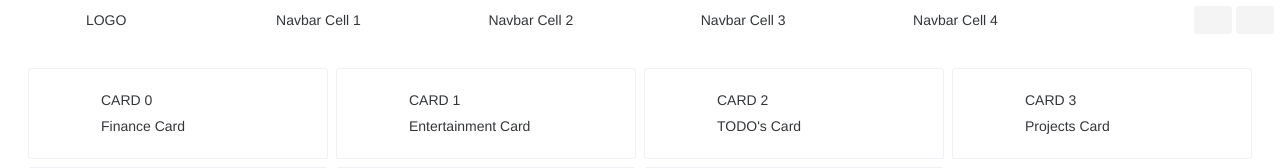
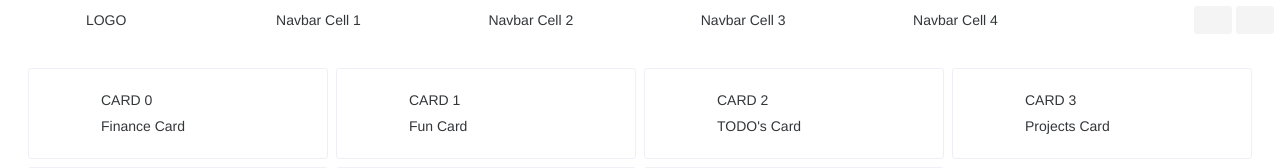
Before and after one commit to ssamilg/personal-hub, a Vue app: page / in a window 1280 px wide. Shown: the top 168 px of the page. Built offline with nearby package versions, Linux system fonts and the light colour scheme; no server answers; sample sign-in values are in the browser's storage; some icons are missing.

Commit message:
Entertainment name changed to Fun in dashboard

```diff
--- a/src/components/PHDashboard.vue
+++ b/src/components/PHDashboard.vue
@@ -30,7 +30,7 @@ export default {
         },
         {
           id: 1,
-          name: 'Entertainment',
+          name: 'Fun',
           icon: 'AutoAwesomeMosaicSharp',
           action: () => { router.push('/Fun'); },
         },
```
